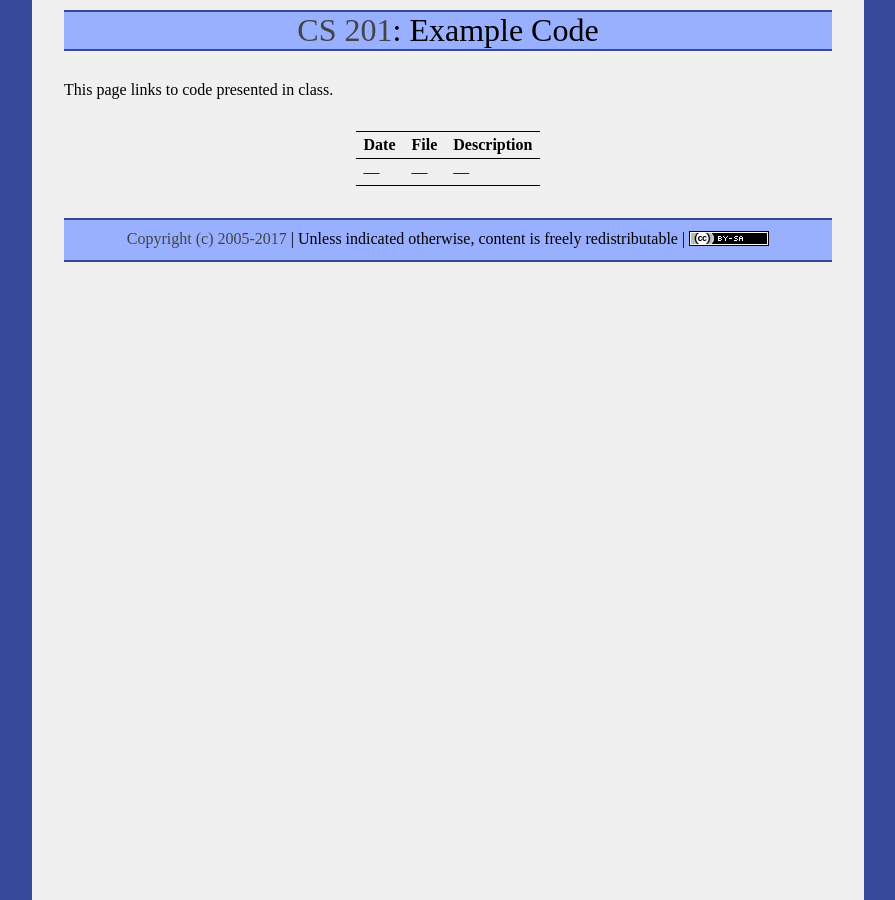
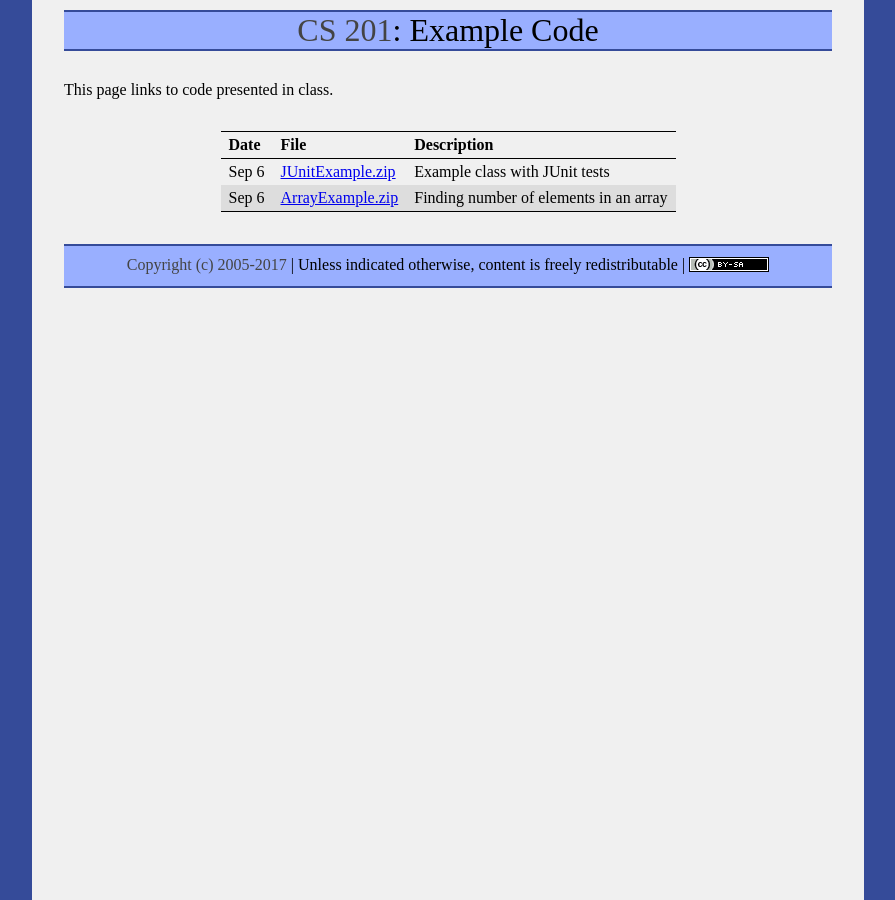
Before and after one commit to ycpcs/cs201-fall2017, a Jekyll site: the page built from examples/index.md, in a window 1280 px wide. Shown: the whole page, without its empty margins (192-1087 px from the left). Built offline with Jekyll 4.4.1, drawn with Linux system fonts in a browser that asks for light colours.

Commit message:
code examples from 9/6

```diff
--- a/examples/index.md
+++ b/examples/index.md
@@ -7,4 +7,5 @@ This page links to code presented in class.
 
 Date | File | Description
 ---- | ---- | -----------
-&mdash; | &mdash; | &mdash;
+Sep 6 | [JUnitExample.zip](JUnitExample.zip) | Example class with JUnit tests
+Sep 6 | [ArrayExample.zip](ArrayExample.zip) | Finding number of elements in an array
```
Also changed, not shown: 2 other files.
